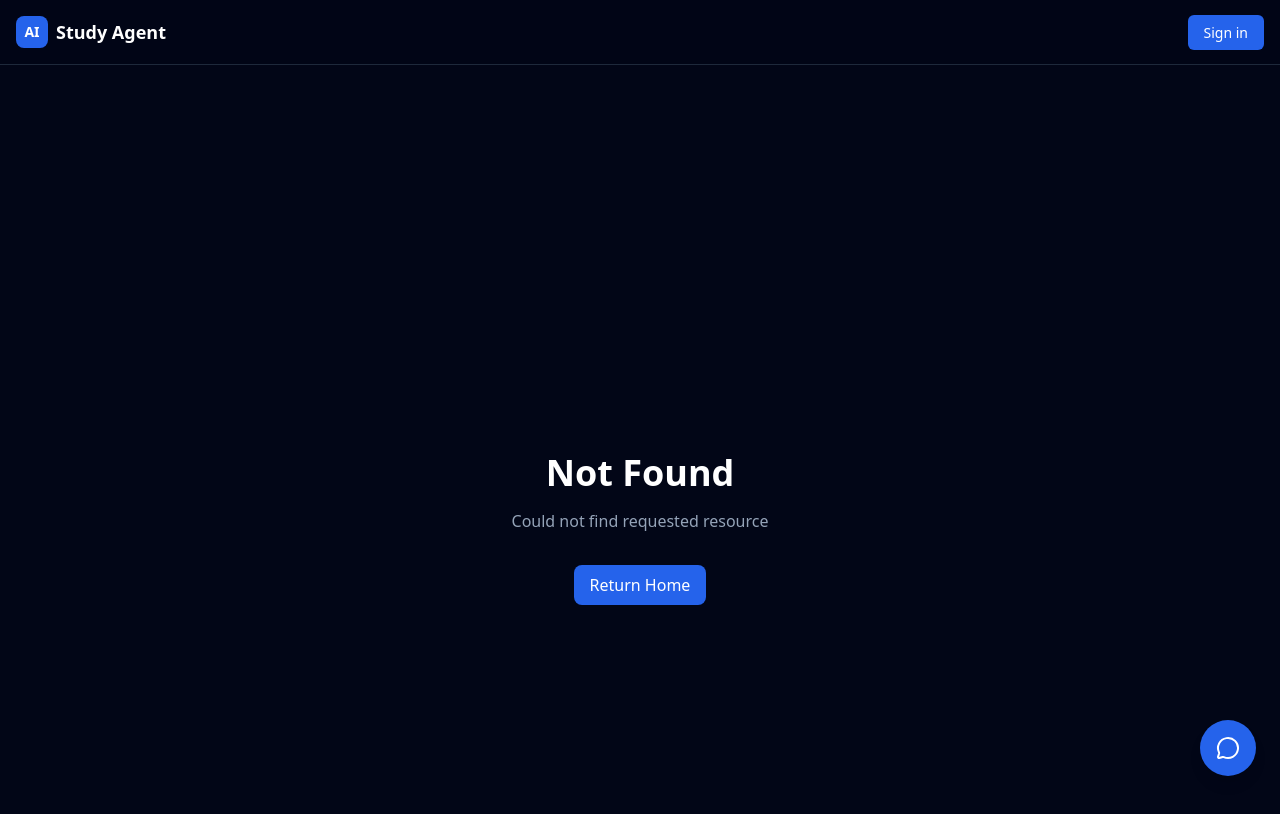
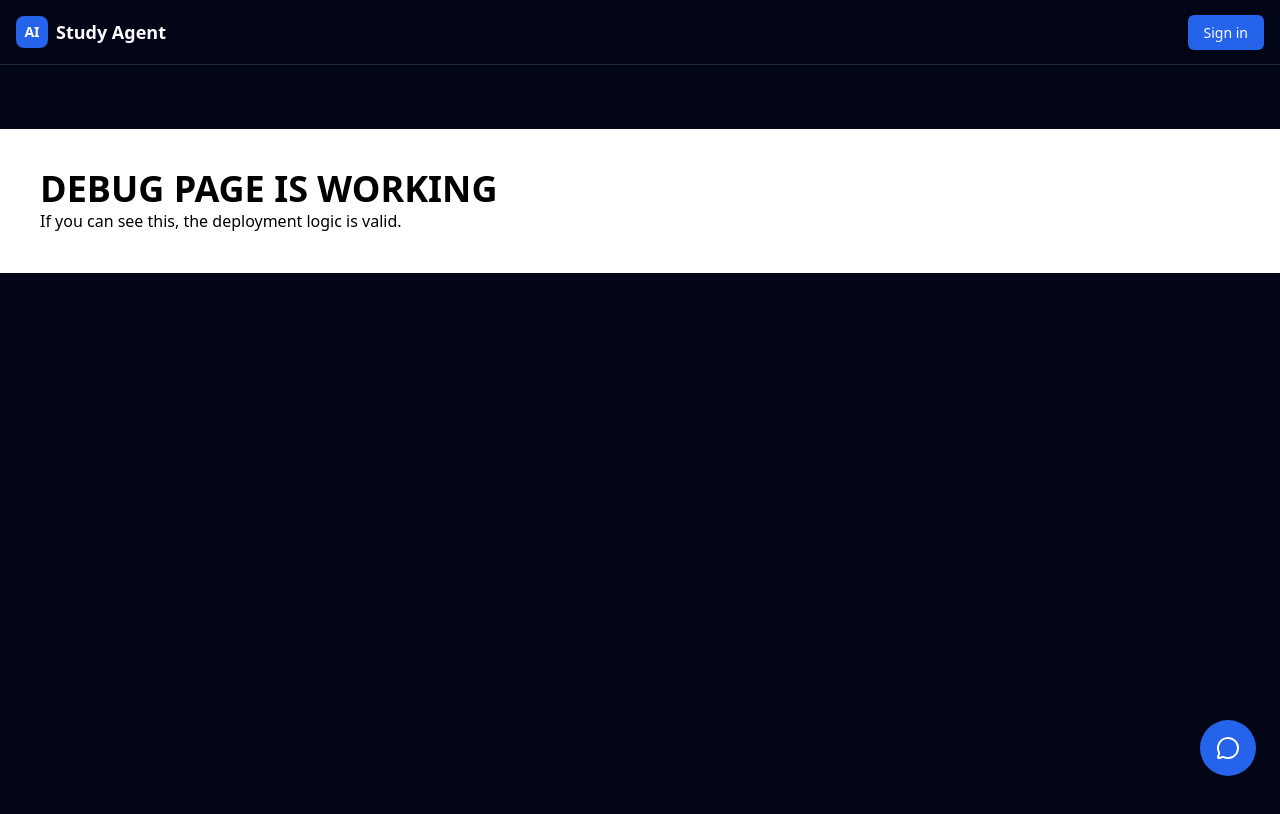
Before and after one commit to youshi-kanda/AIStudy_Agent, a Next.js app: page /debug in a window 1280 px wide. Before the commit this address had no page. Shown: the top 814 px of the page. Built offline with nearby package versions, Linux system fonts and the light colour scheme.

Commit message:
feat: デプロイロジック検証用のデバッグページを追加

```diff
--- /dev/null
+++ b/app/debug/page.tsx
@@ -0,0 +1,10 @@
+export const runtime = 'edge';
+
+export default function DebugPage() {
+    return (
+        <div className="p-10 bg-white text-black">
+            <h1 className="text-4xl font-bold">DEBUG PAGE IS WORKING</h1>
+            <p>If you can see this, the deployment logic is valid.</p>
+        </div>
+    );
+}
```
